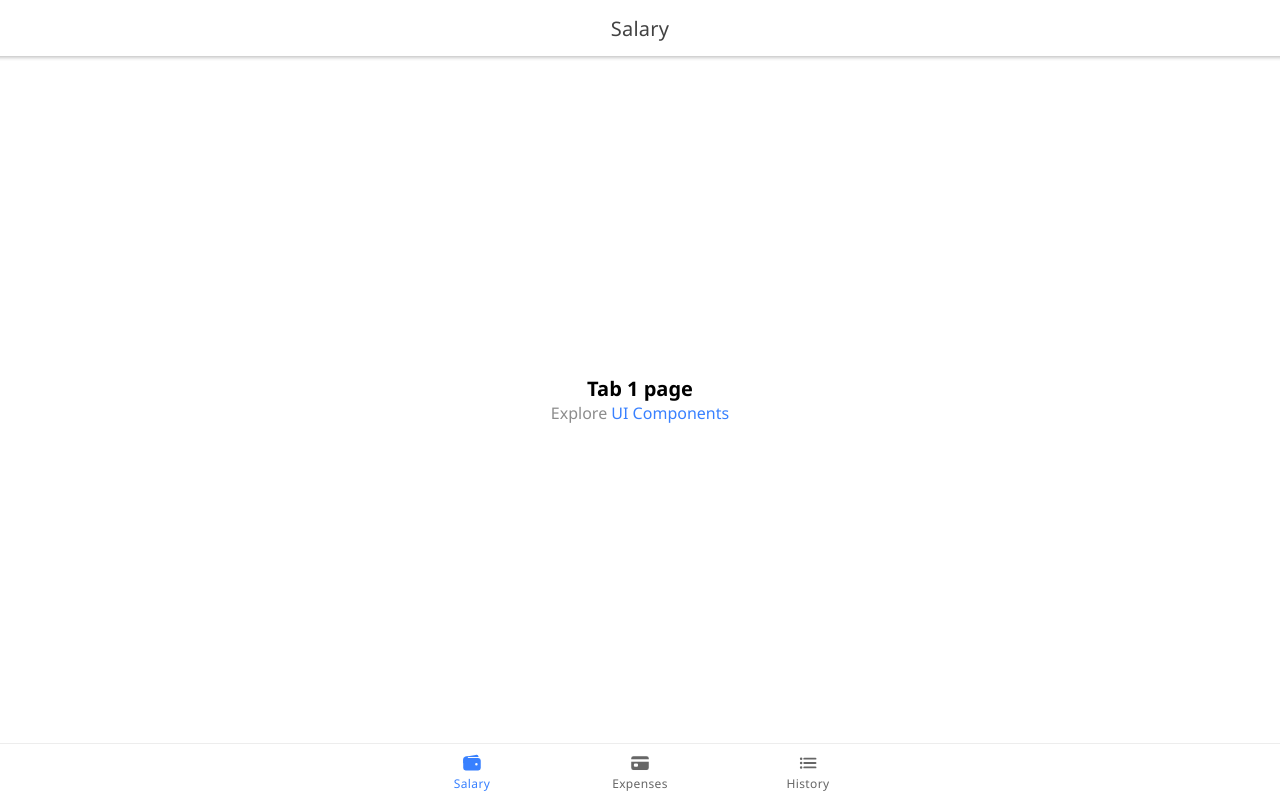
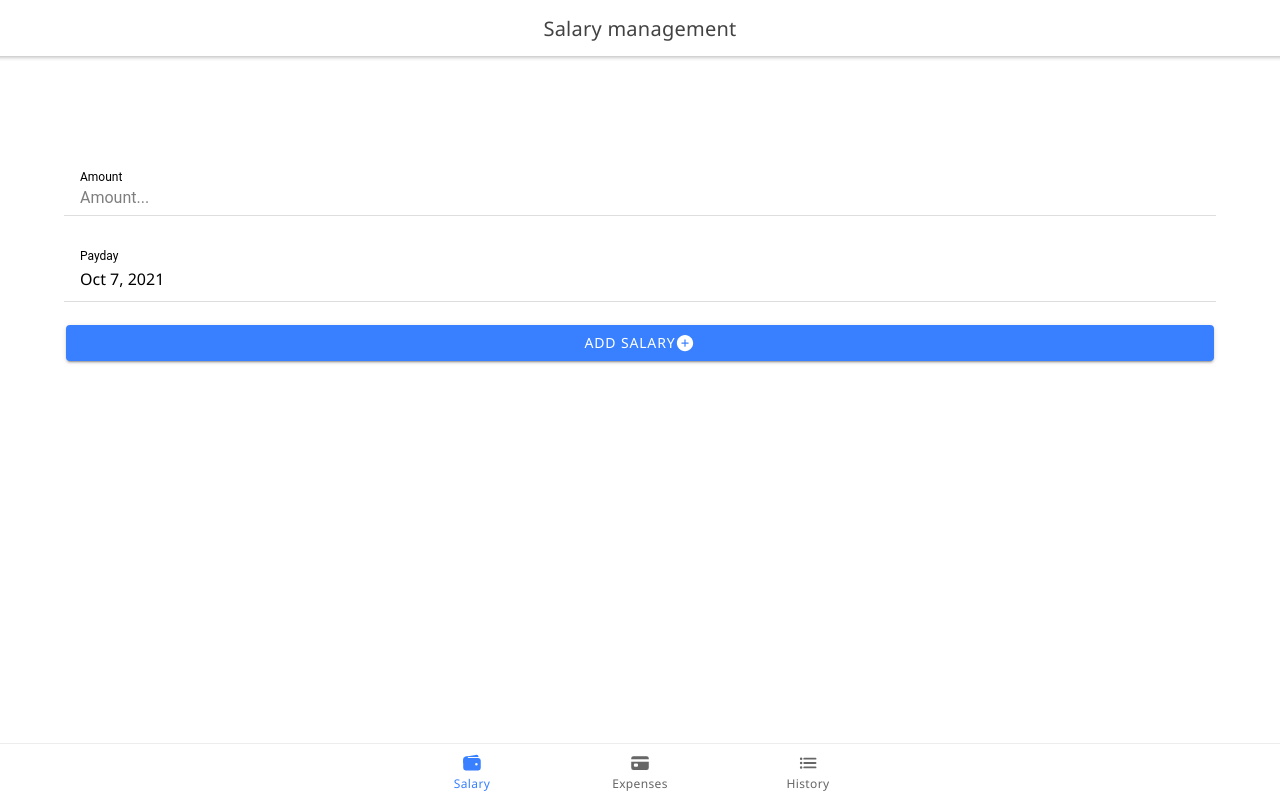
Before and after one commit to Justsecret123/eWallet-school-project, a React (Create React App) app: page /tab1 in a window 1280 px wide. Built offline with nearby package versions, Linux system fonts and the light colour scheme.

Commit message:
UPDATE: Salary Tab design

```diff
--- a/src/pages/ExpensesTab.tsx
+++ b/src/pages/ExpensesTab.tsx
@@ -17,7 +17,7 @@ const ExpensesTab: React.FC = () => {
 
         <IonHeader collapse="condense">
           <IonToolbar>
-            <IonTitle size="large">Expenses</IonTitle>
+            <IonTitle size="large">Expenses manager</IonTitle>
           </IonToolbar>
         </IonHeader>
 
@@ -41,8 +41,7 @@ const ExpensesTab: React.FC = () => {
           </IonItem>
 
           <IonButton expand="block" className="custom-button">
-            Add
-            <IonIcon icon={addCircle}></IonIcon>
+            Add <IonIcon icon={addCircle}></IonIcon>
           </IonButton>
 
         </div>
--- a/src/pages/SalaryTab.tsx
+++ b/src/pages/SalaryTab.tsx
@@ -1,22 +1,39 @@
-import { IonContent, IonHeader, IonPage, IonTitle, IonToolbar } from '@ionic/react';
-import ExploreContainer from '../components/ExploreContainer';
+import { IonButton, IonContent, IonHeader, IonIcon, IonInput, IonItem, IonLabel, IonPage, IonTitle, IonToolbar } from '@ionic/react';
+import { IonDatetime } from '@ionic/react';
+import { addCircle } from 'ionicons/icons';
 import './salary.css';
+
+const date = new Date();
 
 const SalaryTab: React.FC = () => {
   return (
     <IonPage>
       <IonHeader>
         <IonToolbar>
-          <IonTitle>Salary</IonTitle>
+          <IonTitle>Salary management</IonTitle>
         </IonToolbar>
       </IonHeader>
       <IonContent fullscreen>
         <IonHeader collapse="condense">
           <IonToolbar>
-            <IonTitle size="large">Salary</IonTitle>
+            <IonTitle size="large">Salary management</IonTitle>
           </IonToolbar>
         </IonHeader>
-        <ExploreContainer name="Tab 1 page" />
+
+        <div className="main-app">
+
+          <IonItem>
+            <IonLabel position="stacked">Amount</IonLabel>
+            <IonInput type="number" placeholder="Amount..." required></IonInput>
+          </IonItem>
+          <IonItem>
+            <IonLabel position="stacked">Payday</IonLabel>
+            <IonDatetime value={date.toString()}></IonDatetime>
+          </IonItem>
+          <IonButton expand="block"> Add salary <IonIcon icon={addCircle}></IonIcon> </IonButton>
+
+        </div>
+
       </IonContent>
     </IonPage>
   );
```
Also changed, not shown: 3 other files (tests, documents, lock files or other folders).
